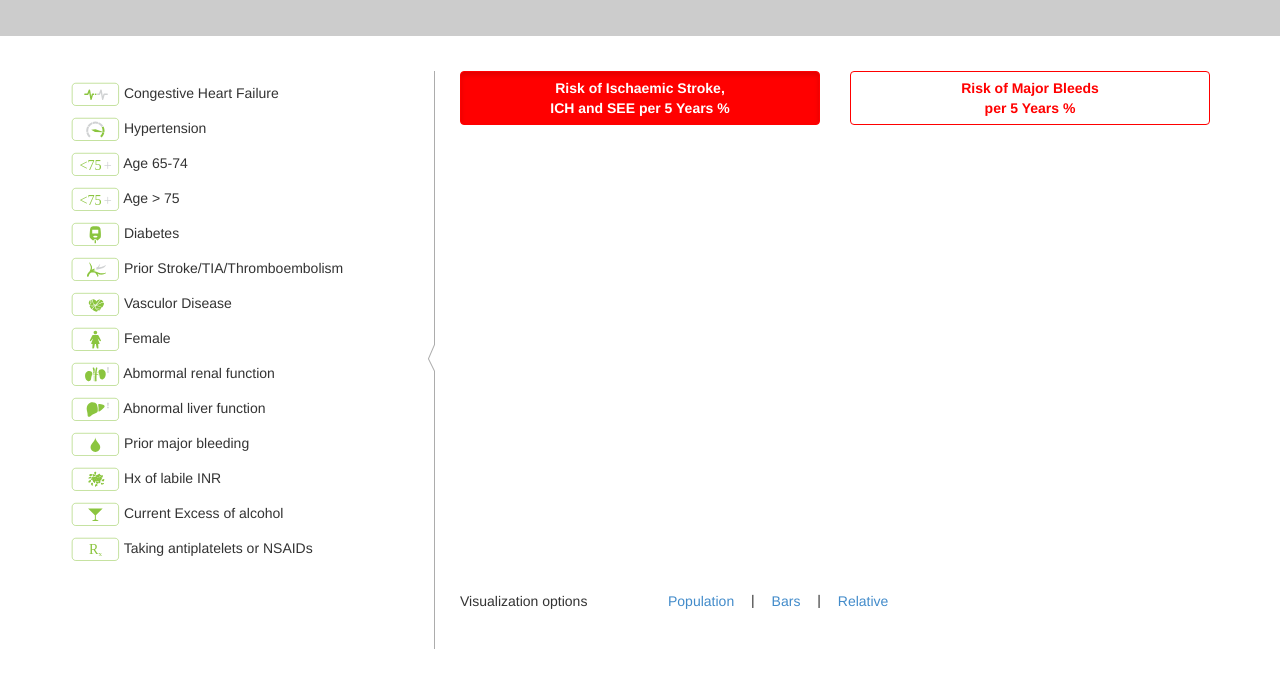
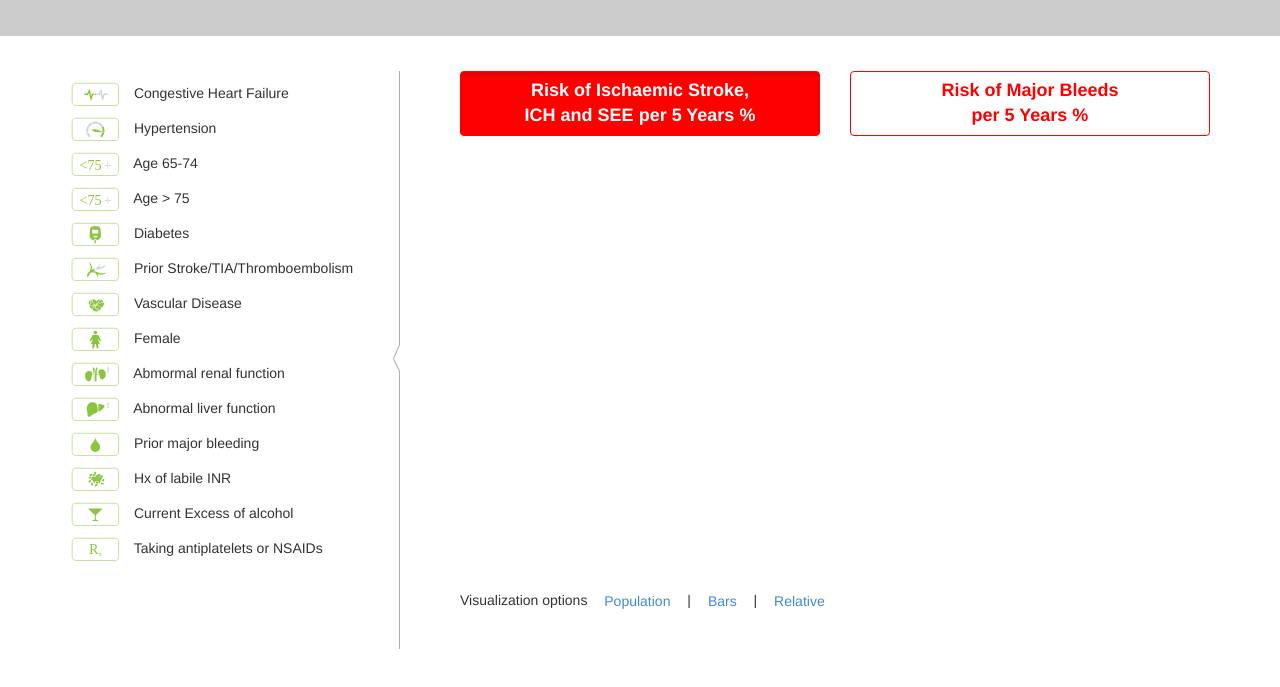
Before and after one commit to chameleondev/risk-app, a plain HTML site: page index.html at #!/graphs in a window 1280 px wide. Both pictures are taken after a click on the button "next". Shown: the part 73-760 px from the top of the page. Drawn offline with nearby package versions, Linux system fonts and the light colour scheme.

Commit message:
v1 amends

```diff
--- a/css/style.less
+++ b/css/style.less
@@ -68,11 +68,11 @@ label.prior-stroke.selected{
 	background: url('../img/checkboxes/icons_01-05.svg') no-repeat;
 }
 
-label.vasculor{
+label.vascular{
 	background: url('../img/checkboxes/icons_02-06.svg') no-repeat;
 }
 
-label.vasculor.selected{
+label.vascular.selected{
 	background: url('../img/checkboxes/icons_01-06.svg') no-repeat;
 }
 
@@ -138,6 +138,7 @@ label.taking.selected{
 	span{
 		position: relative;
 		bottom: 8px;
+		left: 10px;
 	}
 }
 
@@ -282,16 +283,16 @@ h4{
 	.risk{
 		button{
 			margin:0 auto 20px;
+
 		}
 	}
+
 }
 
 /* Small devices (tablets, 768px and up) */
 @media(min-width:768px){
 	.selections{
-		background: url('../img/divider.png') no-repeat;
-		background-position: right 10px top;
-
+		background: none;
 	}
 
 	h4{
@@ -307,6 +308,7 @@ h4{
 	.btn-risk{
 		width: 100%;
 		margin-bottom: 40px;
+		font-size: 18px;
 	}
 }
 
@@ -323,4 +325,9 @@ h4{
 }
 
 /* Large devices (large desktops, 1200px and up) */
-@media(min-width:1200px){}
+@media(min-width:1200px){
+	.selections{
+		background: url('../img/divider.png') no-repeat;
+		background-position: right 45px top;
+	}
+}
--- a/js/controllers.js
+++ b/js/controllers.js
@@ -41,7 +41,7 @@ app.controller('graphsCtrl',function($scope,$http,$rootScope,$timeout){
 		{name : 'Age > 75', selected : false, cha : 2, bleed : 1,cla:'upto'},
 		{name : 'Diabetes', selected : false, cha : 1, bleed : 0,cla:'diabetes'},
 		{name : 'Prior Stroke/TIA/Thromboembolism', selected : false, cha : 2, bleed : 1,cla:'prior-stroke'},
-		{name : 'Vasculor Disease', selected : false, cha : 1, bleed : 0,cla:'vasculor'},
+		{name : 'Vascular Disease', selected : false, cha : 1, bleed : 0,cla:'vascular'},
 		{name : 'Female', selected : false, cha : 1, bleed : 0,cla:'female'},
 		{name : 'Abmormal renal function', selected : false, cha : 0, bleed : 1,cla:'abnormal-renal'},
 		{name : 'Abnormal liver function', selected : false, cha : 0, bleed : 1,cla:'abnormal-liver'},
--- a/partials/graphs.html
+++ b/partials/graphs.html
@@ -48,12 +48,12 @@
 
 
 
-	<div class="col-md-2 col-sm-3" style="margin-top:50px">
-		Visualization options
-	</div>
 
 
-	<div class="col-md-4 col-sm-9" style="margin-top:43px">
+
+	<div class="col-md-6 " style="margin-top:43px">
+		<span>Visualization options</span>
+
 		<button type="button" class="btn btn-link" ui-sref=".population">Population</button> |
 		<button type="button" class="btn btn-link" ui-sref=".bars">Bars</button> |
 		<button type="button" class="btn btn-link" ui-sref=".relative">Relative</button>
```
